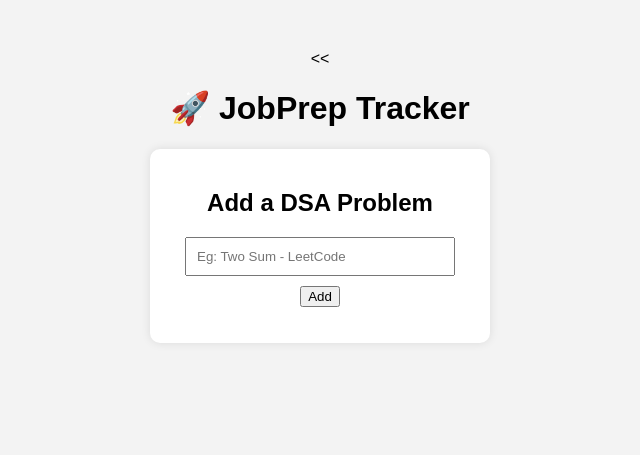
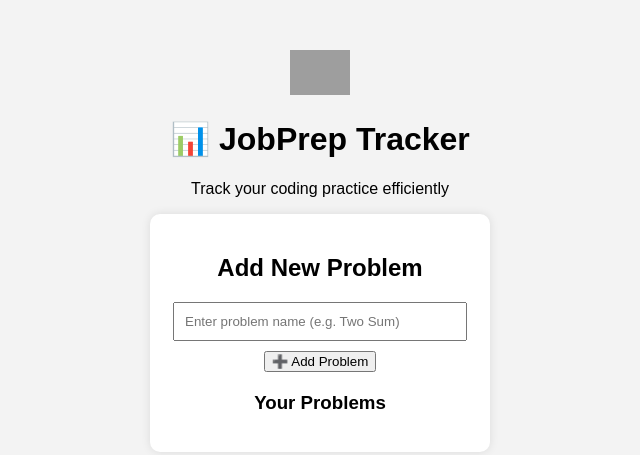
Before and after one commit to Aditi027K/Job-prep-tracker, a website: page index.html in a window 1280 px wide. Shown: the whole page, without its empty margins (320-960 px from the left). Drawn offline with Linux system fonts and the light colour scheme; no server answers; grey boxes are pictures that could not be loaded.

Commit message:
index.html

```diff
--- a/index.html
+++ b/index.html
@@ -1,20 +1,35 @@
-<<<!-- index.html -->
 <!DOCTYPE html>
-<html>
+<html lang="en">
 <head>
+  <meta charset="UTF-8">
   <title>JobPrep Tracker</title>
-  <link rel="stylesheet" href="style.css" />
+  <link rel="stylesheet" href="style.css">
 </head>
 <body>
-  <h1>🚀 JobPrep Tracker</h1>
 
+  <!-- Header -->
+  <div class="header">
+    <img src="https://cdn-icons-png.flaticon.com/512/3135/3135715.png" width="60">
+    <h1>📊 JobPrep Tracker</h1>
+    <p>Track your coding practice efficiently</p>
+  </div>
+
+  <!-- Main Card -->
   <div id="tracker">
-    <h2>Add a DSA Problem</h2>
-    <input type="text" id="problem" placeholder="Eg: Two Sum - LeetCode" />
-    <button onclick="addProblem()">Add</button>
+
+    <h2>Add New Problem</h2>
+
+    <input type="text" id="problem" placeholder="Enter problem name (e.g. Two Sum)">
+
+    <button onclick="addProblem()">➕ Add Problem</button>
+
+    <h3 style="margin-top: 20px;">Your Problems</h3>
+
     <ul id="problemList"></ul>
+
   </div>
 
   <script src="script.js"></script>
+
 </body>
 </html>
```
